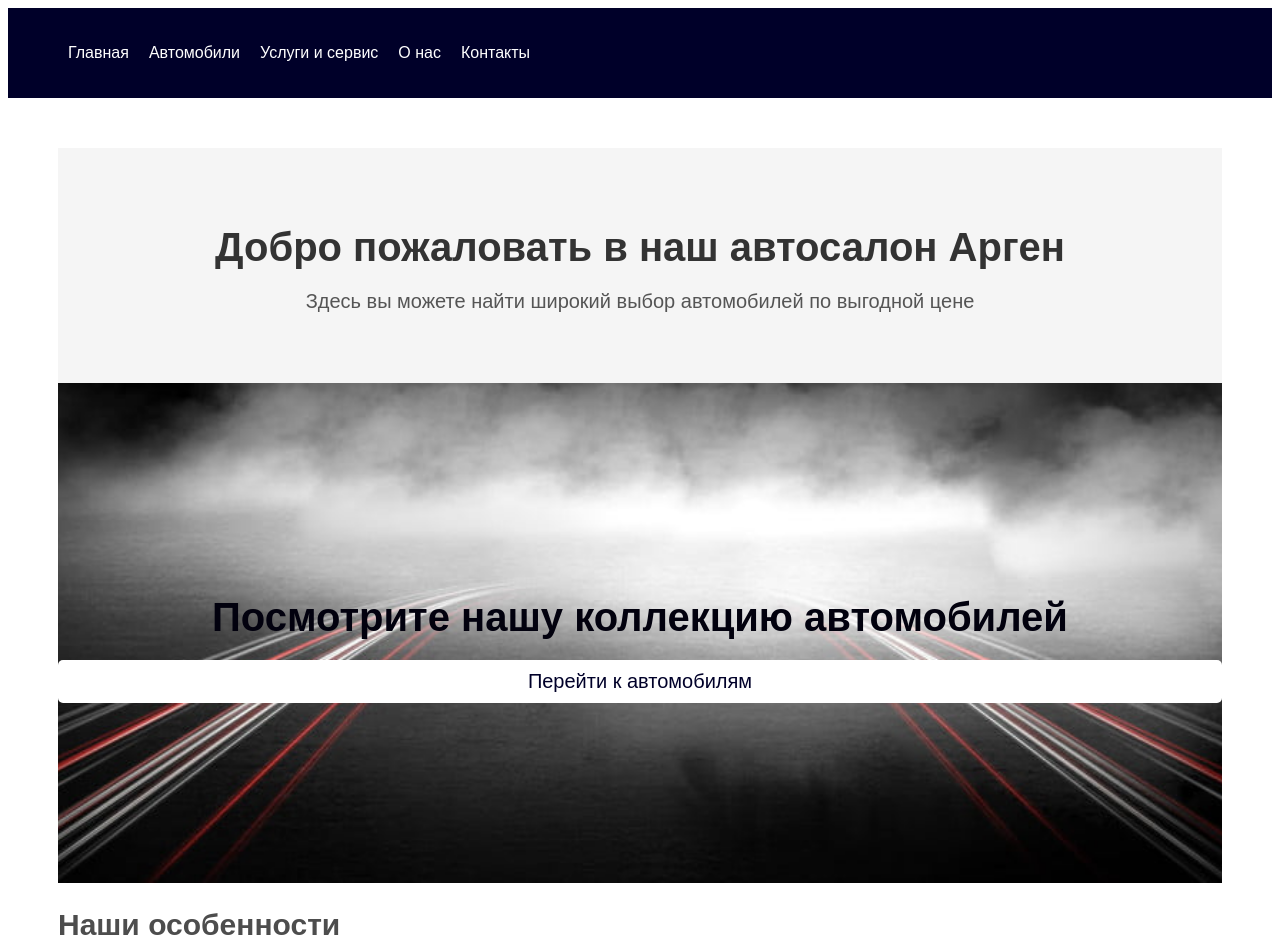
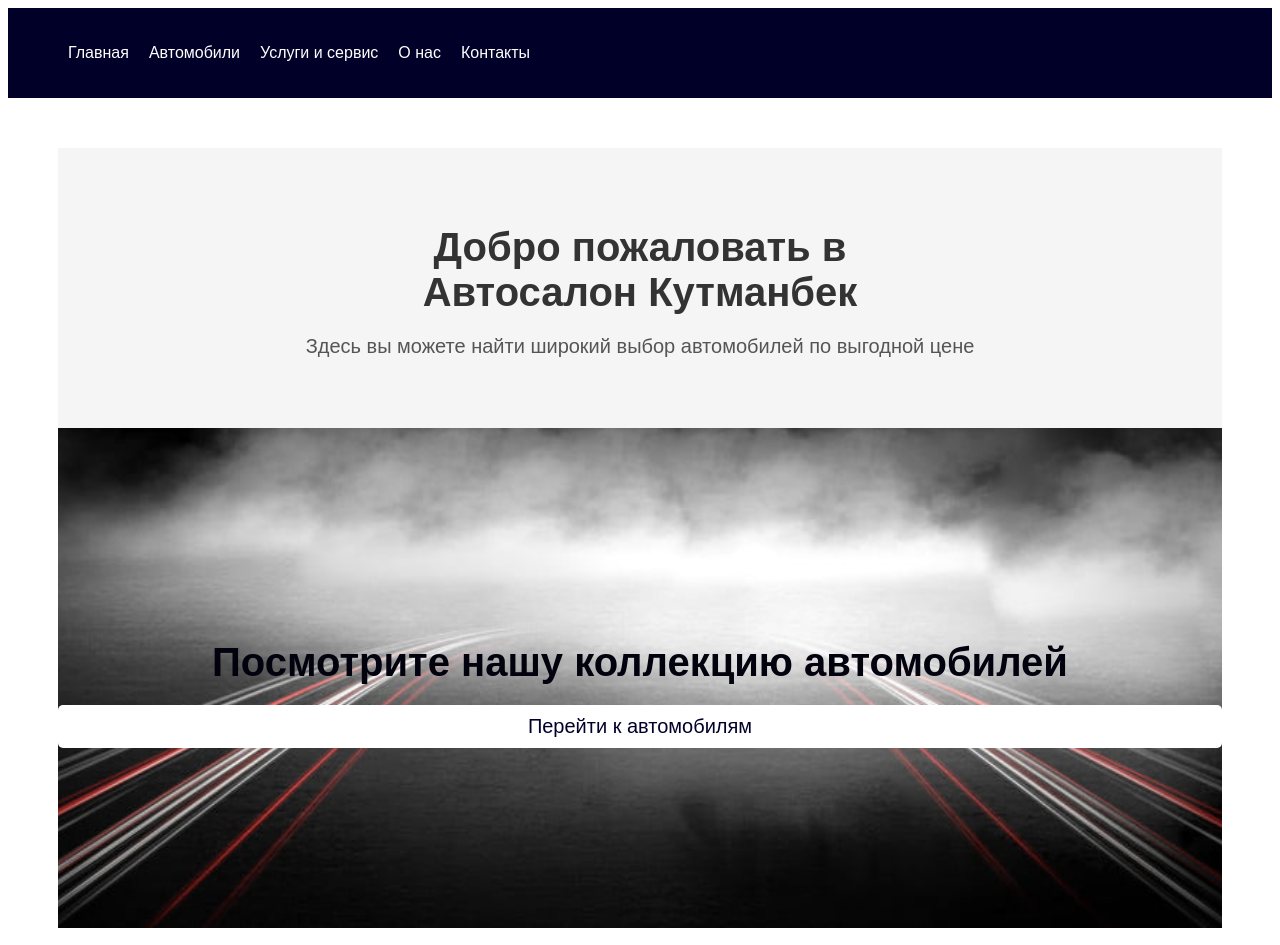
Before and after one commit to Kutman02/cars-, a plain HTML site: page index.html in a window 1280 px wide. Shown: the top 945 px of the page. Drawn offline with Linux system fonts and the light colour scheme.

Commit message:
Update index.html

```diff
--- a/index.html
+++ b/index.html
@@ -20,7 +20,8 @@
 <main>
 
   <header>
-    <h1>Добро пожаловать в наш автосалон Арген</h1>
+    <h1>Добро пожаловать в<br>
+    Автосалон Кутманбек</h1>
     <p>Здесь вы можете найти широкий выбор автомобилей по выгодной цене</p>
   </header>
 
```
